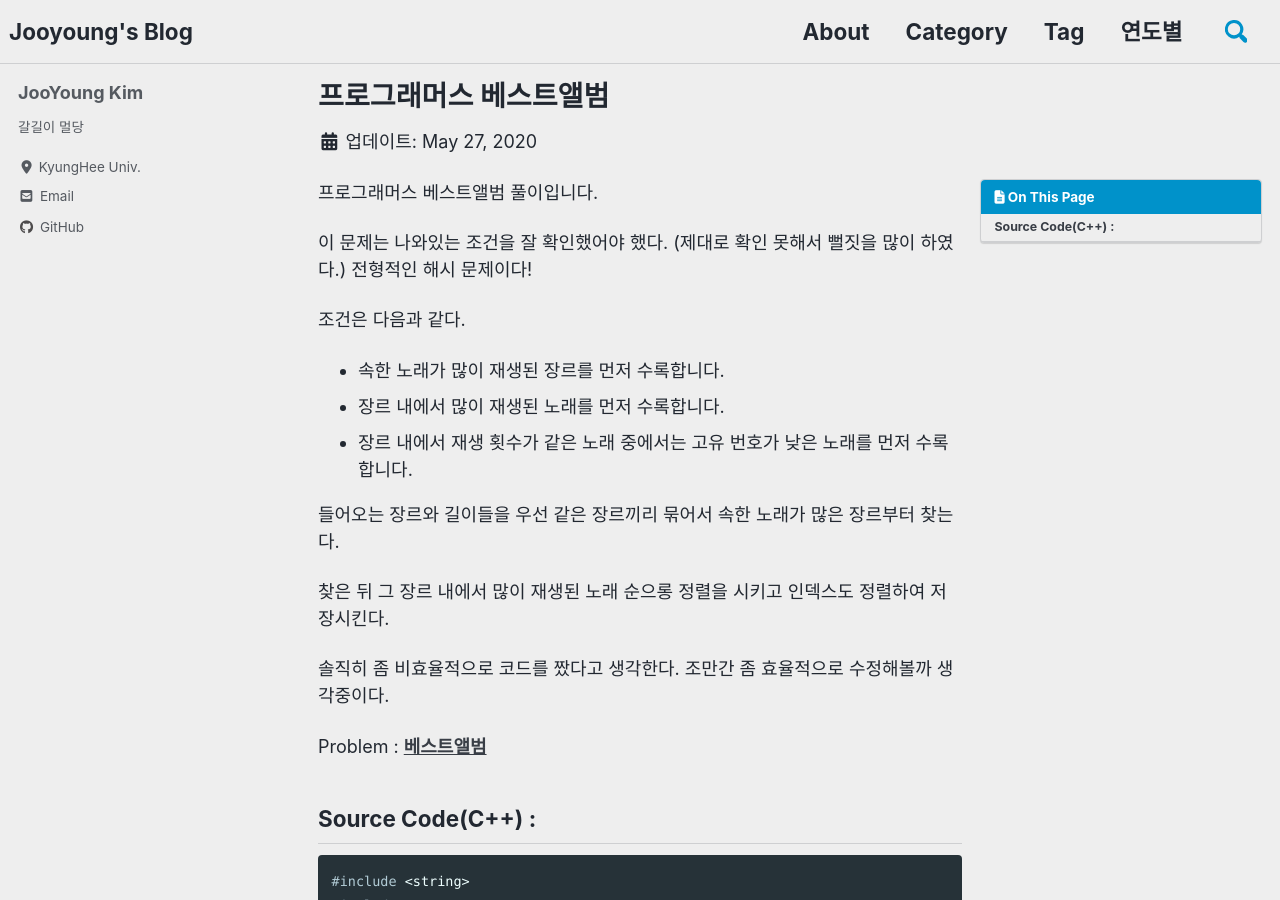
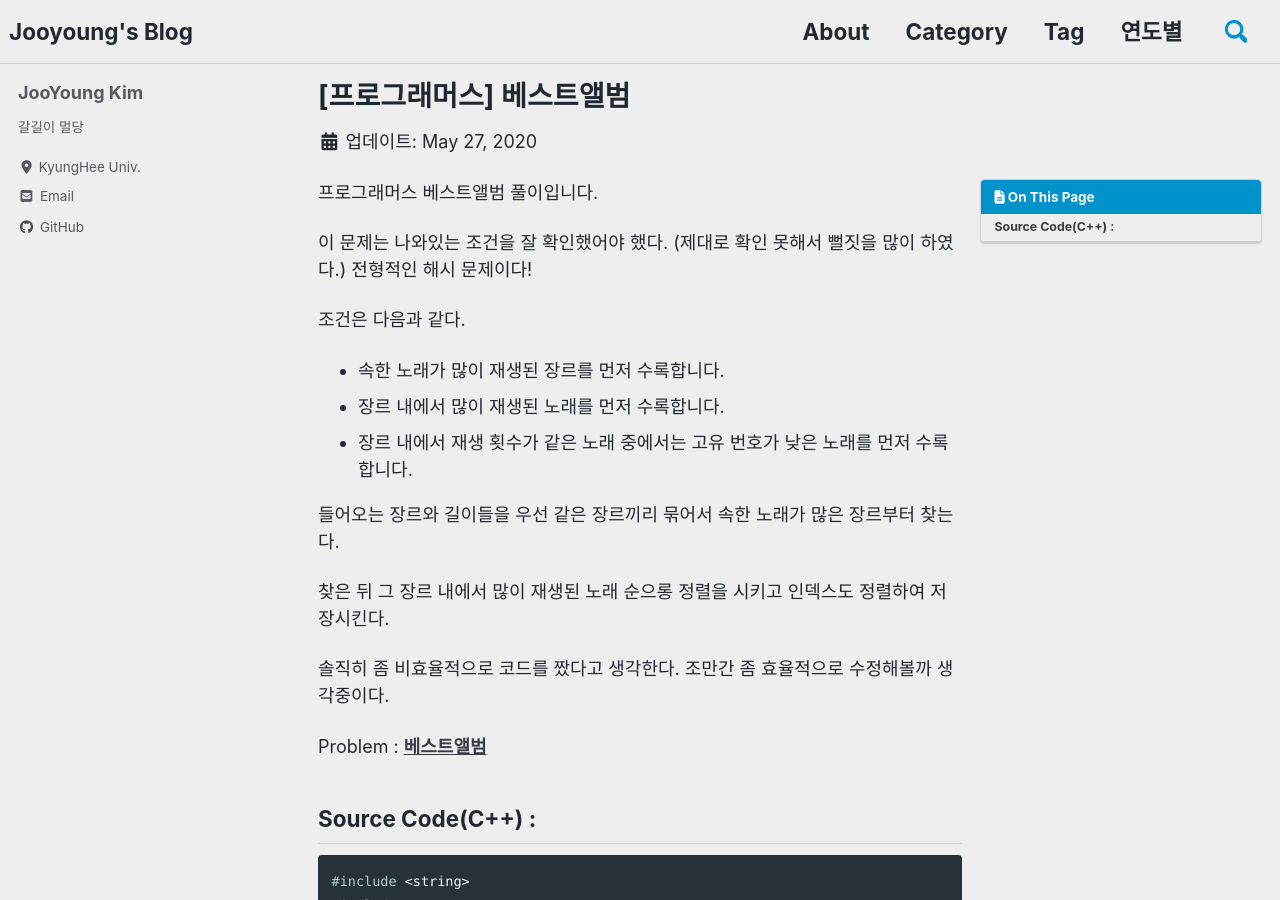
Before and after one commit to JooYoung1121/JooYoung1121.github.io, a Jekyll site: the page built from _posts/2020-05-27-베스트앨범.md, in a window 1280 px wide and 900 px high. Built offline with Jekyll 4.4.1, drawn with Linux system fonts in a browser that asks for light colours; cached includes are drawn as plain includes; nearby versions of some CDN libraries; comment, search, counter and statistics services are not loaded.

```diff
--- a/_posts/2020-05-27-베스트앨범.md
+++ b/_posts/2020-05-27-베스트앨범.md
@@ -1,5 +1,5 @@
 ---
-title: "프로그래머스 베스트앨범"
+title: "[프로그래머스] 베스트앨범"
 categories:
   - 프로그래머스
 date: 2020-05-27
```
